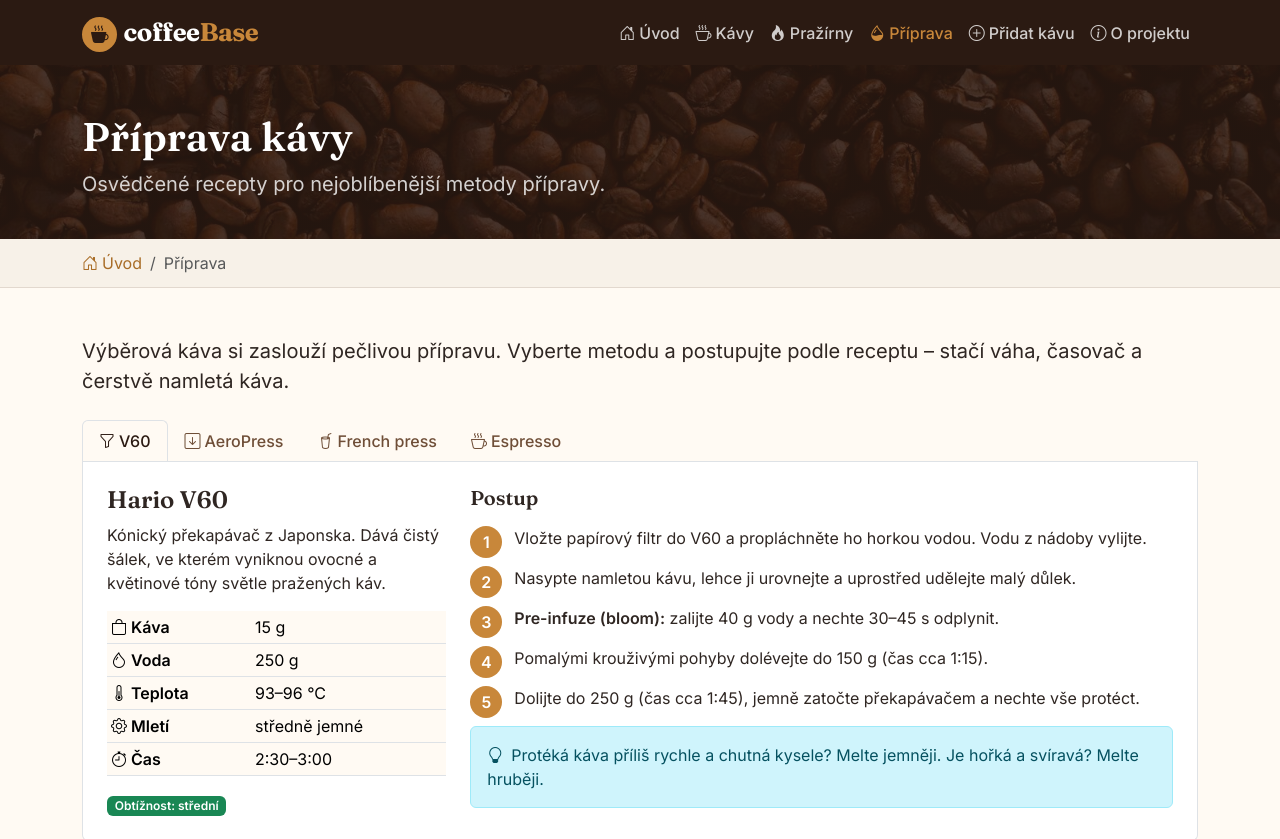
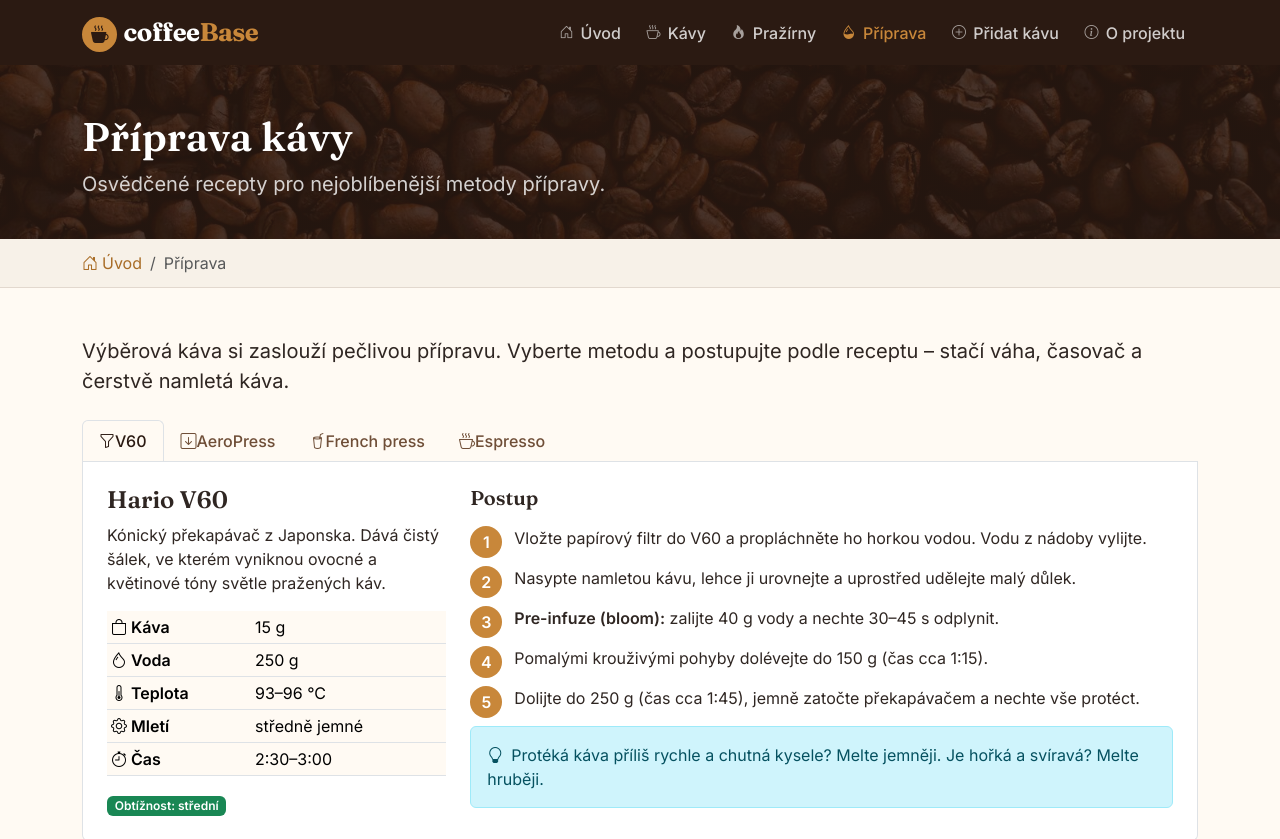
Before and after one commit to davca3/coffeebase, a plain HTML site: page priprava.html in a window 1280 px wide. Shown: the top 839 px of the page. Drawn offline with nearby package versions, Linux system fonts and the light colour scheme.

Commit message:
Vyváženější ikony v menu, kontakt v Ostravě
- ikony v navigaci menší a lehčí, větší mezera k textu i mezi položkami
- kontaktní adresa na stránce O projektu: Ostrava

Co-Authored-By: Claude Opus 5.5 <noreply@anthropic.com>

```diff
--- a/css/style.css
+++ b/css/style.css
@@ -38,6 +38,31 @@ h1, h2, h3, h4, h5, .display-font {
 
 .navbar-coffee .nav-link.active {
   color: var(--cb-caramel);
+}
+
+/* ikona menšího a lehčího řezu, aby opticky odpovídala textu */
+.navbar-coffee .navbar-nav .nav-link {
+  display: inline-flex;
+  align-items: center;
+  gap: .45rem;
+}
+
+.navbar-coffee .nav-link .bi {
+  font-size: .875em;
+  line-height: 1;
+  opacity: .75;
+}
+
+.navbar-coffee .nav-link .bi::before { vertical-align: 0; }
+
+.navbar-coffee .nav-link.active .bi,
+.navbar-coffee .nav-link:hover .bi { opacity: 1; }
+
+@media (min-width: 992px) {
+  .navbar-coffee .navbar-nav .nav-link {
+    padding-left: .8rem;
+    padding-right: .8rem;
+  }
 }
 
 .brand-logo {
--- a/priprava.html
+++ b/priprava.html
@@ -26,12 +26,12 @@
       </button>
       <div class="collapse navbar-collapse" id="mainNav">
         <ul class="navbar-nav ms-auto">
-          <li class="nav-item"><a class="nav-link" href="index.html"><i class="bi bi-house-door me-1"></i>Úvod</a></li>
-          <li class="nav-item"><a class="nav-link" href="kavy.html"><i class="bi bi-cup-hot me-1"></i>Kávy</a></li>
-          <li class="nav-item"><a class="nav-link" href="prazirny.html"><i class="bi bi-fire me-1"></i>Pražírny</a></li>
-          <li class="nav-item"><a class="nav-link active" aria-current="page" href="priprava.html"><i class="bi bi-droplet-half me-1"></i>Příprava</a></li>
-          <li class="nav-item"><a class="nav-link" href="pridat.html"><i class="bi bi-plus-circle me-1"></i>Přidat kávu</a></li>
-          <li class="nav-item"><a class="nav-link" href="o-projektu.html"><i class="bi bi-info-circle me-1"></i>O projektu</a></li>
+          <li class="nav-item"><a class="nav-link" href="index.html"><i class="bi bi-house-door"></i>Úvod</a></li>
+          <li class="nav-item"><a class="nav-link" href="kavy.html"><i class="bi bi-cup-hot"></i>Kávy</a></li>
+          <li class="nav-item"><a class="nav-link" href="prazirny.html"><i class="bi bi-fire"></i>Pražírny</a></li>
+          <li class="nav-item"><a class="nav-link active" aria-current="page" href="priprava.html"><i class="bi bi-droplet-half"></i>Příprava</a></li>
+          <li class="nav-item"><a class="nav-link" href="pridat.html"><i class="bi bi-plus-circle"></i>Přidat kávu</a></li>
+          <li class="nav-item"><a class="nav-link" href="o-projektu.html"><i class="bi bi-info-circle"></i>O projektu</a></li>
         </ul>
       </div>
     </div>
@@ -63,16 +63,16 @@
       <!-- Záložky s metodami přípravy -->
       <ul class="nav nav-tabs flex-nowrap overflow-x-auto overflow-y-hidden" id="brewTabs" role="tablist">
         <li class="nav-item" role="presentation">
-          <button class="nav-link active text-nowrap" id="v60-tab" data-bs-toggle="tab" data-bs-target="#v60" type="button" role="tab" aria-controls="v60" aria-selected="true"><i class="bi bi-funnel me-1"></i>V60</button>
+          <button class="nav-link active text-nowrap" id="v60-tab" data-bs-toggle="tab" data-bs-target="#v60" type="button" role="tab" aria-controls="v60" aria-selected="true"><i class="bi bi-funnel"></i>V60</button>
         </li>
         <li class="nav-item" role="presentation">
-          <button class="nav-link text-nowrap" id="aeropress-tab" data-bs-toggle="tab" data-bs-target="#aeropress" type="button" role="tab" aria-controls="aeropress" aria-selected="false"><i class="bi bi-arrow-down-square me-1"></i>AeroPress</button>
+          <button class="nav-link text-nowrap" id="aeropress-tab" data-bs-toggle="tab" data-bs-target="#aeropress" type="button" role="tab" aria-controls="aeropress" aria-selected="false"><i class="bi bi-arrow-down-square"></i>AeroPress</button>
         </li>
         <li class="nav-item" role="presentation">
-          <button class="nav-link text-nowrap" id="frenchpress-tab" data-bs-toggle="tab" data-bs-target="#frenchpress" type="button" role="tab" aria-controls="frenchpress" aria-selected="false"><i class="bi bi-cup-straw me-1"></i>French press</button>
+          <button class="nav-link text-nowrap" id="frenchpress-tab" data-bs-toggle="tab" data-bs-target="#frenchpress" type="button" role="tab" aria-controls="frenchpress" aria-selected="false"><i class="bi bi-cup-straw"></i>French press</button>
         </li>
         <li class="nav-item" role="presentation">
-          <button class="nav-link text-nowrap" id="espresso-tab" data-bs-toggle="tab" data-bs-target="#espresso" type="button" role="tab" aria-controls="espresso" aria-selected="false"><i class="bi bi-cup-hot me-1"></i>Espresso</button>
+          <button class="nav-link text-nowrap" id="espresso-tab" data-bs-toggle="tab" data-bs-target="#espresso" type="button" role="tab" aria-controls="espresso" aria-selected="false"><i class="bi bi-cup-hot"></i>Espresso</button>
         </li>
       </ul>
 
```
Also changed, not shown: index.html (+6 -6 lines), kavy.html (+6 -6 lines), o-projektu.html (+7 -7 lines), prazirny.html (+6 -6 lines), pridat.html (+6 -6 lines).
